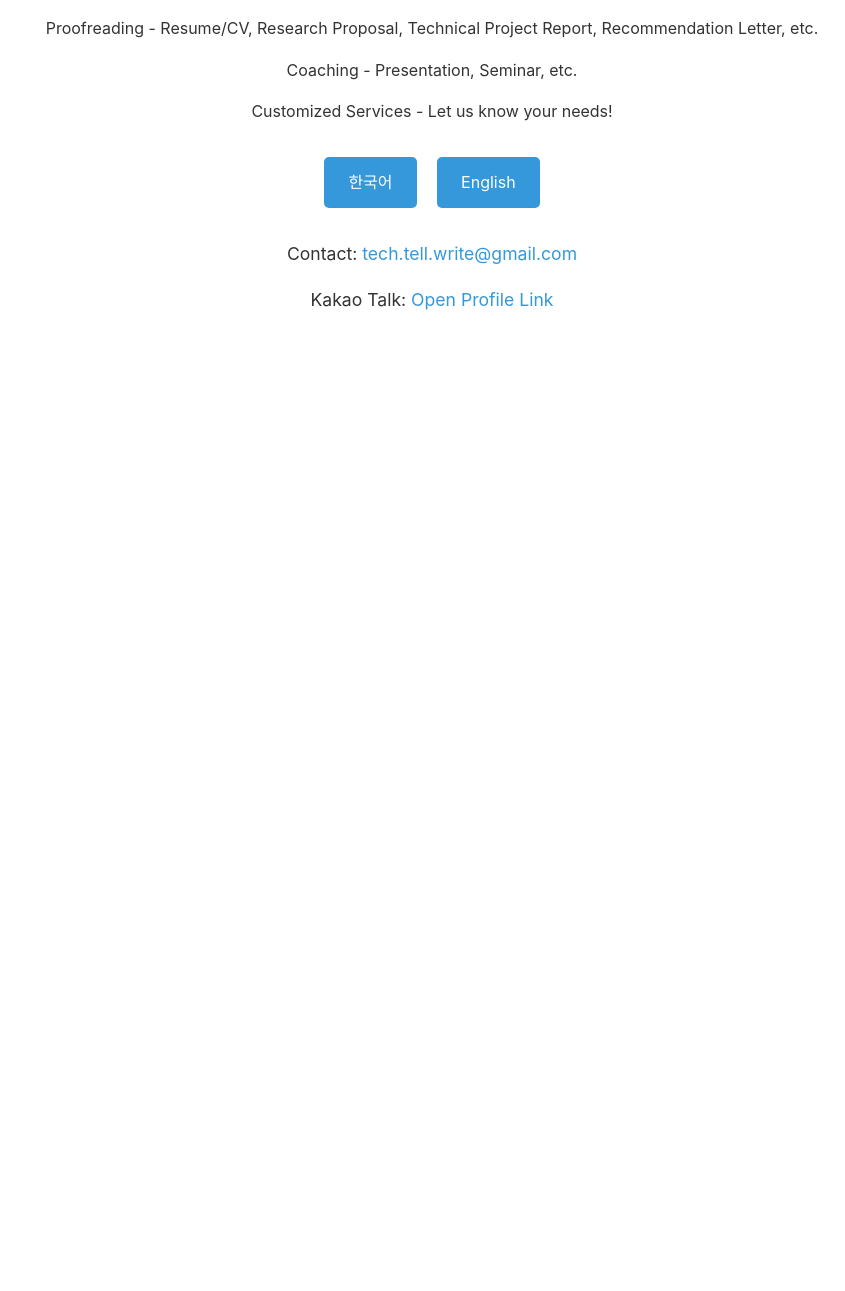
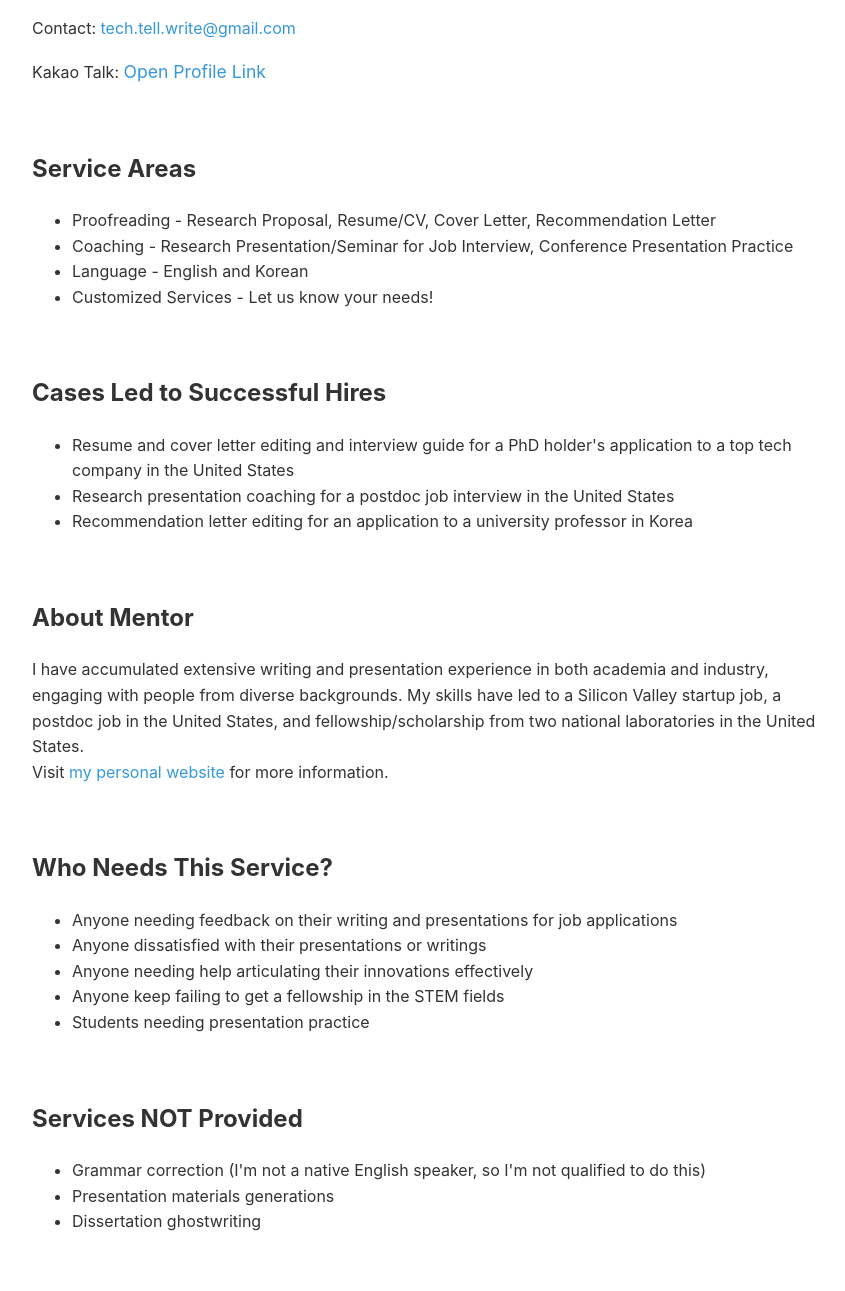
Before and after one commit to tell-write/tell-write.github.io, a plain HTML site: page index.html in a window 1280 px wide. Shown: the part 168-1459 px from the top of the page, without its empty margins (208-1053 px from the left). Before the commit the page ends 800 px from the top, so only its background shows below. Drawn offline with Linux system fonts and the light colour scheme.

Commit message:
rewriting

```diff
--- a/index.html
+++ b/index.html
@@ -14,7 +14,7 @@
             color: #333;
         }
         .container {
-            text-align: center;
+            text-align: left;
             margin-top: 4rem;
         }
         h1 {
@@ -53,19 +53,86 @@
 </head>
 <body>
     <div class="container">
-        <h1>Technical Communication Consulting</h1>
-        <p>Proofreading - Resume/CV, Research Proposal, Technical Project Report, Recommendation Letter, etc.</p>
-        <p>Coaching - Presentation, Seminar, etc.</p>
-        <p>Customized Services - Let us know your needs!</p>
-        <div class="nav-buttons">
-            <a href="ko.html" class="btn">한국어</a>
-            <a href="en.html" class="btn">English</a>
-        </div>
+        <h1>Technical Communication Mentoring</h1>
+        <p>Contact: <a href="mailto:tech.tell.write@gmail.com">tech.tell.write@gmail.com</a></p>
+        <p>Kakao Talk: <a href="https://open.kakao.com/o/s0ZigCoh" class="email">Open Profile Link</a></p>
+    </div>
+    <div class="container">
+        <h2>Service Areas</h2>
+        <ul>
+            <li>Proofreading - Research Proposal, Resume/CV, Cover Letter, Recommendation Letter</li>
+            <li>Coaching - Research Presentation/Seminar for Job Interview, Conference Presentation Practice</li>
+            <li>Language - English and Korean</li>
+            <li>Customized Services - Let us know your needs!</li>
+        </ul>
+    </div>
+    <div class="container">
+        <h2>Cases Led to Successful Hires</h2>
+        <ul>
+            <li>Resume and cover letter editing and interview guide for a PhD holder's application to a top tech company in the United States</li>
+            <li>Research presentation coaching for a postdoc job interview in the United States</li>
+            <li>Recommendation letter editing for an application to a university professor in Korea</li>
+        </ul>
+    </div>
 
-        <div class="email">
-            <p></p>Contact: <a href="mailto:tech.tell.write@gmail.com">tech.tell.write@gmail.com</a></p>
-            <p>Kakao Talk: <a href="https://open.kakao.com/o/s0ZigCoh" class="email">Open Profile Link</a></p>
-        </div>
+    <div class="container">
+        <h2>About Mentor</h2>
+        I have accumulated extensive writing and presentation experience in both academia and industry, engaging with people from diverse backgrounds.
+        My skills have led to a Silicon Valley startup job,
+        a postdoc job in the United States,
+        and fellowship/scholarship from two national laboratories in the United States.<br>
+        Visit <a href="https://mkim-intro.github.io">my personal website</a> for more information.
     </div>
+
+    <div class="container">
+        <h2>Who Needs This Service?</h2>
+        <ul>
+            <li>Anyone needing feedback on their writing and presentations for job applications</li>
+            <li>Anyone dissatisfied with their presentations or writings</li>
+            <li>Anyone needing help articulating their innovations effectively</li>
+            <li>Anyone keep failing to get a fellowship in the STEM fields</li>
+            <li>Students needing presentation practice</li>
+        </ul>
+    </div>
+
+    <div class="container">
+        <h2>Services NOT Provided</h2>
+        <ul>
+            <li>Grammar correction (I'm not a native English speaker, so I'm not qualified to do this)</li>
+            <li>Presentation materials generations</li>
+            <li>Dissertation ghostwriting</li>
+        </ul>
+    </div>
+
+    <div class="container">
+        <h2>Pricing</h2>
+        <ul>
+            <li>Proofreading:
+                <ul>
+                    <li>$90 per page</li>
+                    <li>First feedback in 10 business days after receiving ALL of the draft, payment, and confirmation of the service</li>
+                </ul>
+            <li>Video Call Coaching:
+                <ul>
+                    <li>$60 per session (45 minutes)</li>
+                    <li>Available hours: 5-9 pm Monday to Thursday except for holidays (Pacific Time)</li>
+                </ul>
+            </li>
+        </ul>
+    </div>
+
+    <div class="container">
+        <h2>Inquiry</h2>
+        <p>Please <a href="mailto:tech.tell.write@gmail.com">email me</a> with the following information:
+            <ul>
+                <li>Your name</li>
+                <li>Your email</li>
+                <li>Your phone number</li>
+                <li>The type of service you need</li>
+                <li>The deadline for the service</li>
+            </ul>
+        </p>
+    </div>
+
 </body>
 </html>
```
